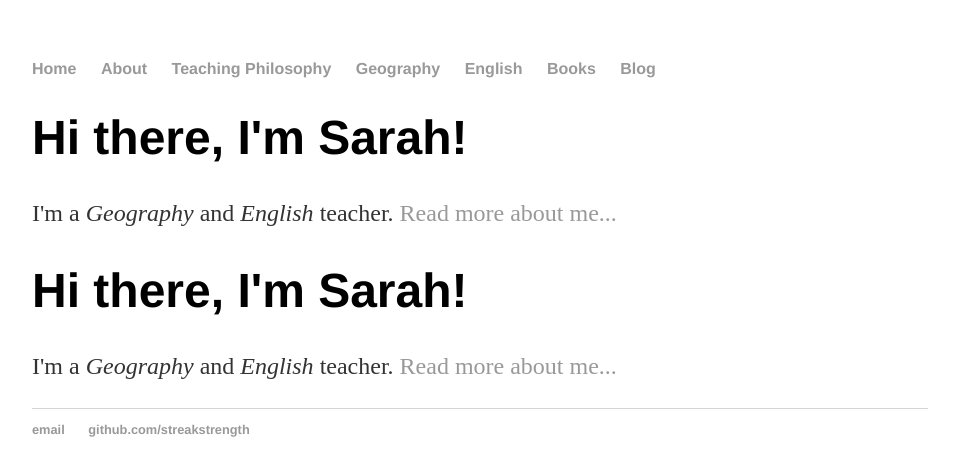
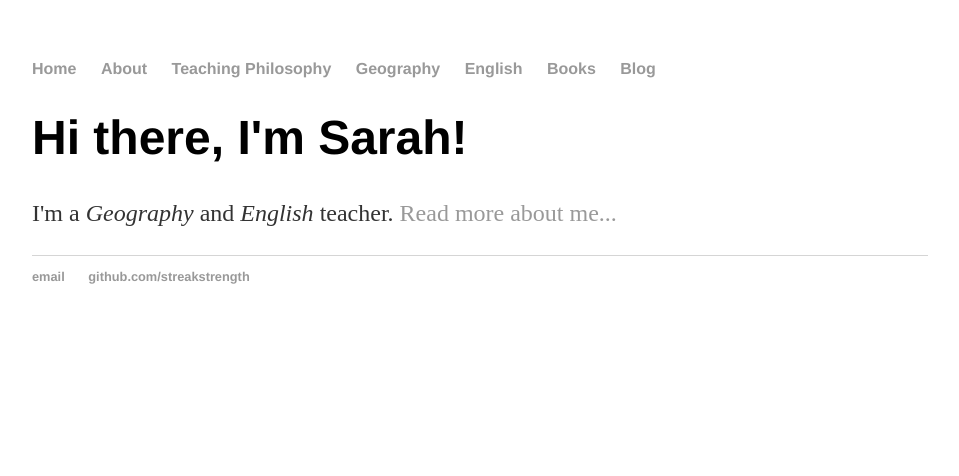
Before and after one commit to streakstrength/streakstrength.github.io, a Jekyll site: the page built from index.html, in a window 1280 px wide. Shown: the top 476 px of the page, without its empty margins (160-1119 px from the left). Built offline with Jekyll 4.4.1, drawn with Linux system fonts in a browser that asks for light colours.

Commit message:
Update default.html
Delete blurb - content injected from index.html

```diff
--- a/_layouts/default.html
+++ b/_layouts/default.html
@@ -21,10 +21,6 @@
 
     {{ content }}
 
-    		<div class="blurb">
-        		<h1>Hi there, I'm Sarah!</h1>
-				<p>I'm a <em>Geography</em> and <em>English</em> teacher. <a href="/about">Read more about me...</a></p>
-    		</div><!-- /.blurb -->
 		</div><!-- /.container -->
 		<footer>
     		<ul>
```
